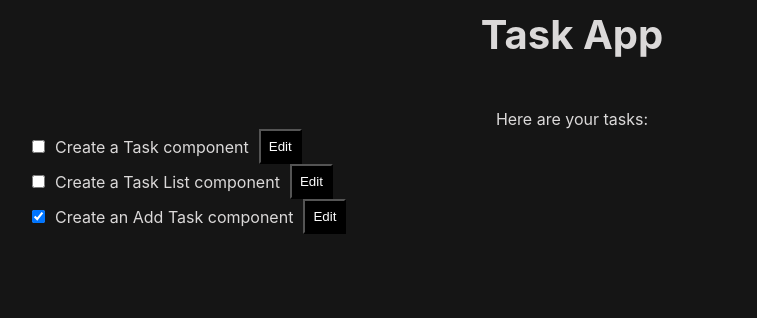
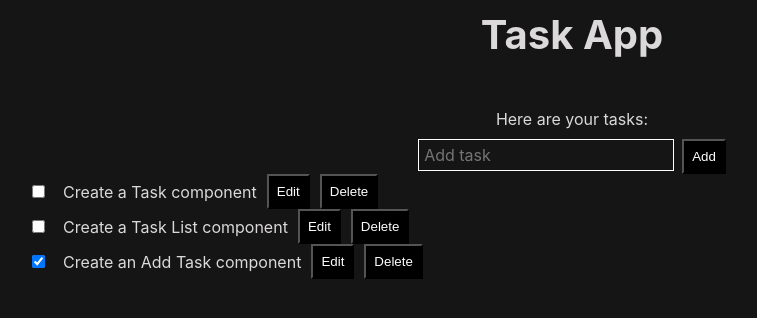
Before and after one commit to GeorgiNedyalkov/todo-app, a React (Vite) app in the folder client/: page / in a window 1280 px wide. Shown: the top 318 px of the page, without its empty margins (68-825 px from the left). Built offline with nearby package versions, Linux system fonts and the light colour scheme.

Commit message:
Add delete task

```diff
--- a/client/index.html
+++ b/client/index.html
@@ -4,7 +4,7 @@
     <meta charset="UTF-8" />
     <link rel="icon" type="image/svg+xml" href="/vite.svg" />
     <meta name="viewport" content="width=device-width, initial-scale=1.0" />
-    <title>Vite + React</title>
+    <title>Task app</title>
   </head>
   <body>
     <div id="root"></div>
--- a/client/src/App.css
+++ b/client/src/App.css
@@ -34,10 +34,19 @@ input {
   color: #fefefe;
   background-color: var(--bg-color-grey);
   border: 0.5px solid white;
+  margin-right: 0.5rem;
+}
+
+input[type="text"] {
+  width: 20vw;
 }
 
 input:focus {
   border: 0.5px solid white;
+}
+
+.description {
+  margin: 10px;
 }
 
 .task {
--- a/client/src/App.jsx
+++ b/client/src/App.jsx
@@ -1,10 +1,24 @@
 import { useState } from "react";
 import { initialTasks } from "./data/initialTasks";
 import TaskList from "./components/TaskList";
+import AddTask from "./components/AddTask";
 import "./App.css";
+
+let nextId = 4;
 
 function App() {
   const [tasks, setTasks] = useState(initialTasks);
+
+  function handleAddTask(text) {
+    setTasks([
+      ...tasks,
+      {
+        id: nextId++,
+        taskText: text,
+        completed: false,
+      },
+    ]);
+  }
 
   function handleChangeTask(task) {
     setTasks(
@@ -18,12 +32,21 @@ function App() {
     );
   }
 
+  function handleDeleteTask(taskId) {
+    setTasks(tasks.filter((t) => t.id !== taskId));
+  }
+
   return (
     <div className="App">
       <h1 className="title">Task App</h1>
-      <p>Here are your tasks:</p>
+      <p className="description">Here are your tasks:</p>
 
-      <TaskList tasks={tasks} onChangeTask={handleChangeTask} />
+      <AddTask onAddTask={handleAddTask} />
+      <TaskList
+        tasks={tasks}
+        onChangeTask={handleChangeTask}
+        onDeleteTask={handleDeleteTask}
+      />
     </div>
   );
 }
--- /dev/null
+++ b/client/src/components/AddTask.jsx
@@ -0,0 +1,28 @@
+import { useState } from "react";
+
+function AddTask({ onAddTask }) {
+  const [text, setText] = useState("");
+
+  return (
+    <>
+      <input
+        className="addTask"
+        type="text"
+        placeholder="Add task"
+        value={text}
+        onChange={(e) => setText(e.target.value)}
+      />
+      <button
+        className="btn"
+        onClick={() => {
+          setText("");
+          onAddTask(text);
+        }}
+      >
+        Add
+      </button>
+    </>
+  );
+}
+
+export default AddTask;
--- a/client/src/components/Task.jsx
+++ b/client/src/components/Task.jsx
@@ -1,7 +1,7 @@
 import { useState } from "react";
 import "../App.css";
 
-const Task = ({ task, onChange }) => {
+const Task = ({ task, onChange, onDelete }) => {
   const [isEditting, setIsEditing] = useState(false);
   let taskContent;
 
@@ -47,6 +47,9 @@ const Task = ({ task, onChange }) => {
         }}
       />
       {taskContent}
+      <button className="btn" onClick={() => onDelete(task.id)}>
+        Delete
+      </button>
     </div>
   );
 };
--- a/client/src/components/TaskList.jsx
+++ b/client/src/components/TaskList.jsx
@@ -1,12 +1,12 @@
 import Task from "./Task";
 
-const TaskList = ({ tasks, onChangeTask }) => {
+const TaskList = ({ tasks, onChangeTask, onDeleteTask }) => {
   return (
     <ul className="task__list">
       {tasks.map((task) => {
         return (
           <li key={task.id}>
-            <Task task={task} onChange={onChangeTask} />
+            <Task task={task} onChange={onChangeTask} onDelete={onDeleteTask} />
           </li>
         );
       })}
```
